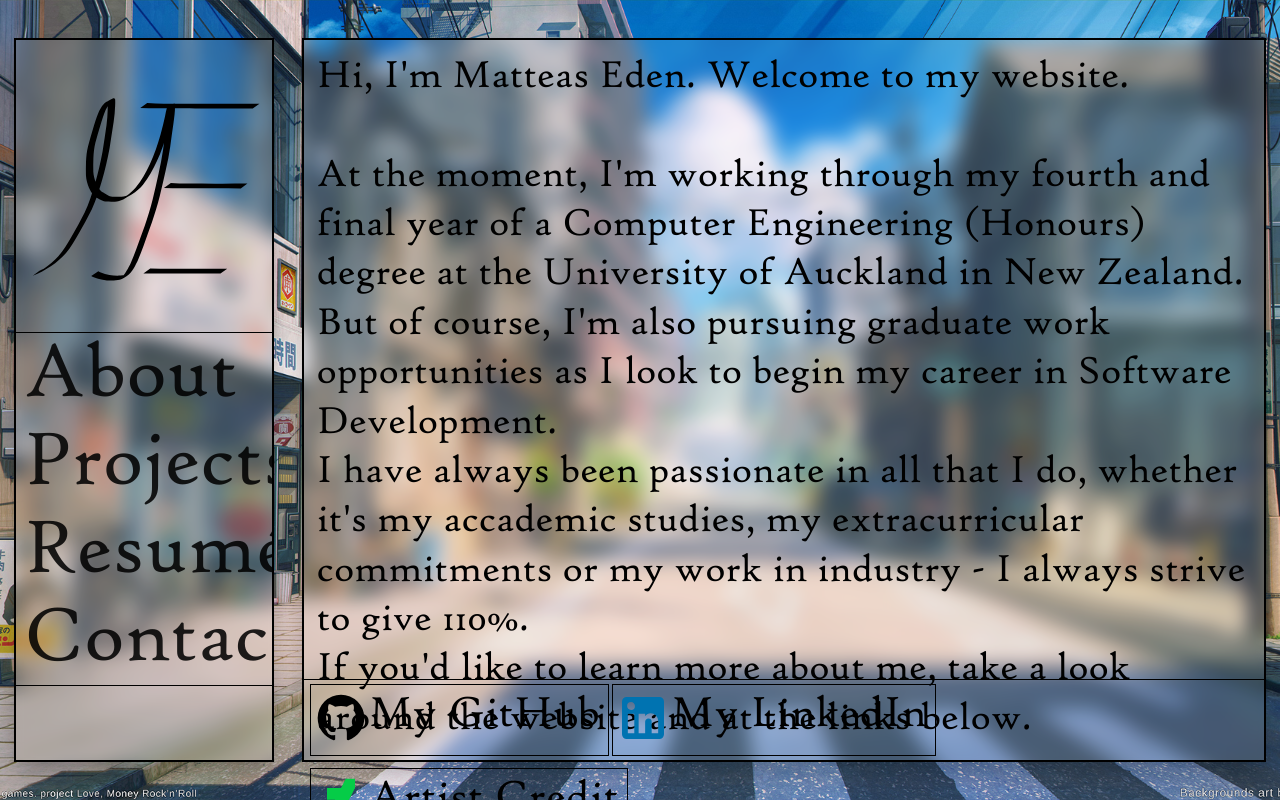
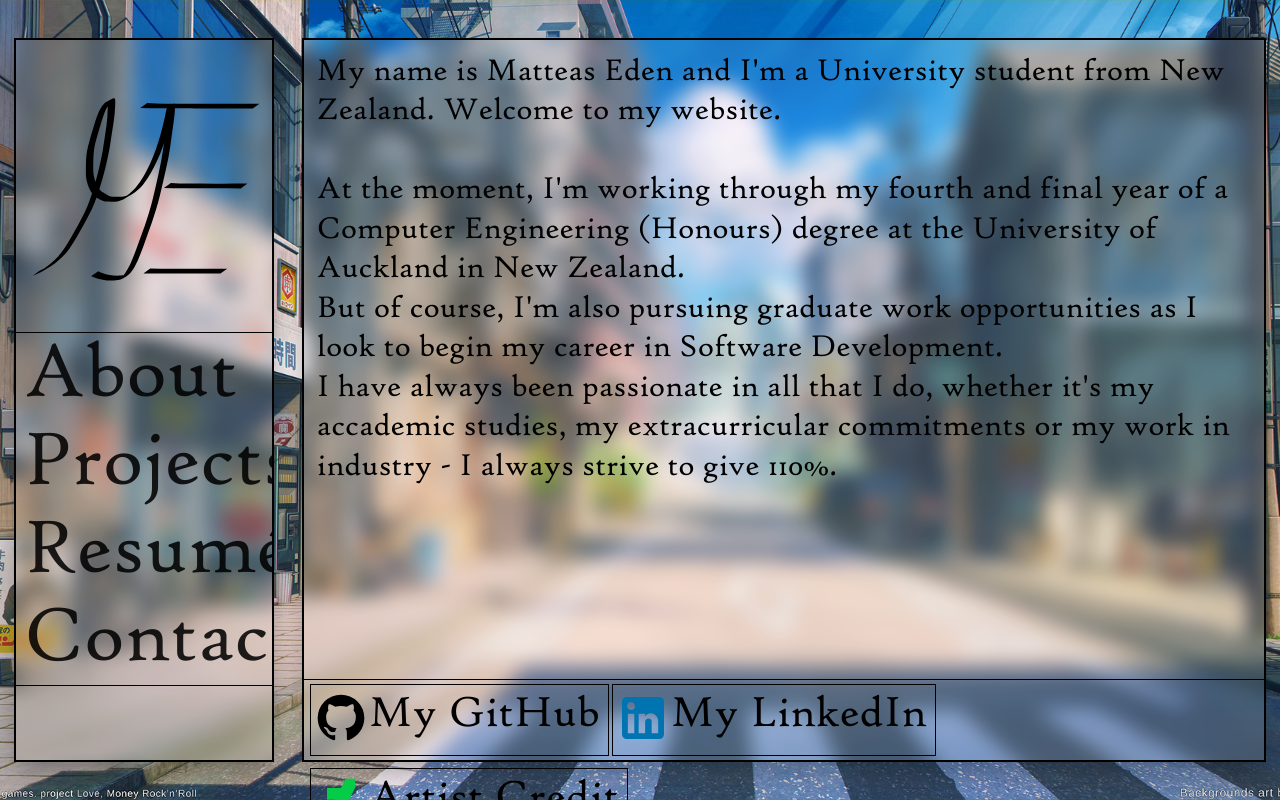
Before and after one commit to Matteas-Eden/matteas-eden.github.io, a React (Create React App) app: page /about in a window 1280 px wide. Built offline with nearby package versions, Linux system fonts and the light colour scheme.

Commit message:
Update about me blurb

```diff
--- a/src/pages/About.jsx
+++ b/src/pages/About.jsx
@@ -5,7 +5,7 @@ const useStyles = makeStyles({
     root: {
         fontFamily: 'high-tower',
         color: '#000',
-        fontSize: '5vmin',
+        fontSize: '2.5vw',
     },
 });
 
@@ -15,7 +15,8 @@ export const About = () => {
     return (
         <div>
             <Typography className={classes.root} variant="h4">
-                Hi, I'm Matteas Eden. Welcome to my website.
+                My name is Matteas Eden and I'm a University student from New
+                Zealand. Welcome to my website.
                 <br />
                 <br />
                 At the moment, I'm working through my fourth and final year of a
@@ -27,9 +28,6 @@ export const About = () => {
                 <br />I have always been passionate in all that I do, whether
                 it's my accademic studies, my extracurricular commitments or my
                 work in industry - I always strive to give 110%.
-                <br />
-                If you'd like to learn more about me, take a look around the
-                website and at the links below.
             </Typography>
         </div>
     );
```
